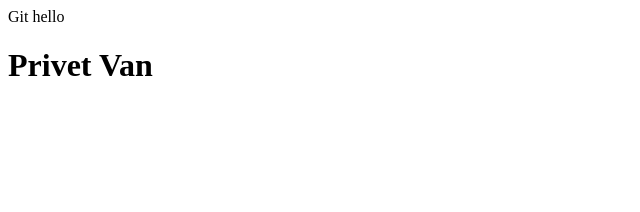
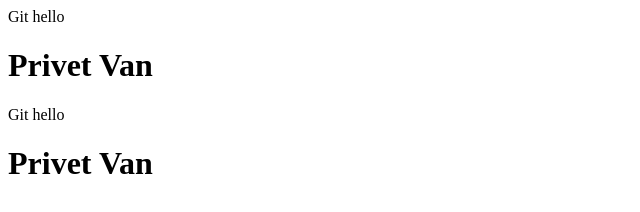
Before and after one commit to ves1de/Tech_Program, a plain HTML site: page git_test/index.html in a window 1280 px wide. Shown: the whole page, without its empty margins (0-640 px from the left). Drawn offline with Linux system fonts and the light colour scheme.

Commit message:
grivet vani 2

```diff
--- a/git_test/index.html
+++ b/git_test/index.html
@@ -2,4 +2,6 @@
 <body>
     <label>Git hello</label>
     <h1>Privet Van</h1>
+    <label>Git hello</label>
+    <h1>Privet Van</h1>
 </body>
```
